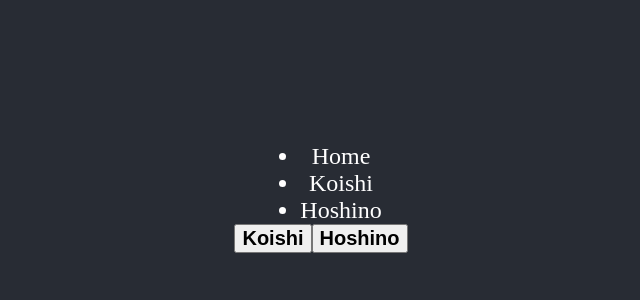
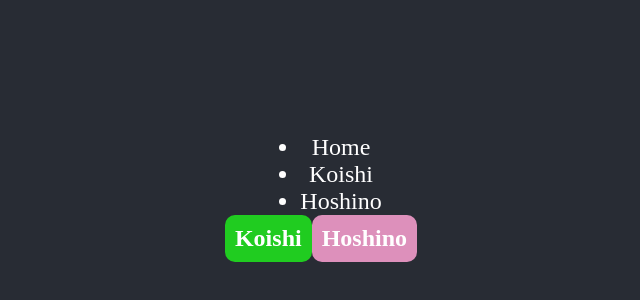
Before and after one commit to kuman514/ViteKoishiHoshinoGallery, a React (Vite) app: page / in a window 1280 px wide. Shown: the part 202-502 px from the top of the page, without its empty margins (319-959 px from the left). Built offline with nearby package versions, Linux system fonts and the light colour scheme.

Commit message:
feat(home-button): style home buttons

```diff
--- a/src/components/atoms/HomeSelection/index.tsx
+++ b/src/components/atoms/HomeSelection/index.tsx
@@ -1,16 +1,40 @@
 import React, { FC, ReactNode } from 'react';
 import styled from 'styled-components';
 
-const SelectButton = styled.button``;
+interface SelectButtonStyleProps {
+  btnColor?: string;
+}
+
+const SelectButton = styled.button<SelectButtonStyleProps>`
+  all: unset;
+  background-color: ${({ btnColor }) => btnColor};
+  color: white;
+  font-size: 16px;
+  padding: 10px;
+  border-radius: 10px;
+  cursor: pointer;
+  transition: all linear 80ms;
+
+  &:hover {
+    background-color: white;
+    color: ${({ btnColor }) => btnColor};
+  }
+`;
 
 interface Props {
   children?: ReactNode;
   title: string;
+  btnColor?: string;
   onClick?: () => void;
 }
 
-const HomeSelection: FC<Props> = ({ children, title, onClick }) => (
-  <SelectButton onClick={onClick}>
+const HomeSelection: FC<Props> = ({
+  children, title, btnColor, onClick,
+}) => (
+  <SelectButton
+    btnColor={btnColor}
+    onClick={onClick}
+  >
     { children }
     <h2>{ title }</h2>
   </SelectButton>
--- a/src/components/pages/Home/index.tsx
+++ b/src/components/pages/Home/index.tsx
@@ -8,10 +8,12 @@ const Home: FC<{}> = () => {
     <div>
       <HomeSelection
         title="Koishi"
+        btnColor="#20CC20"
         onClick={() => navigate('koishi')}
       />
       <HomeSelection
         title="Hoshino"
+        btnColor="#DD90BB"
         onClick={() => navigate('hoshino')}
       />
     </div>
```
